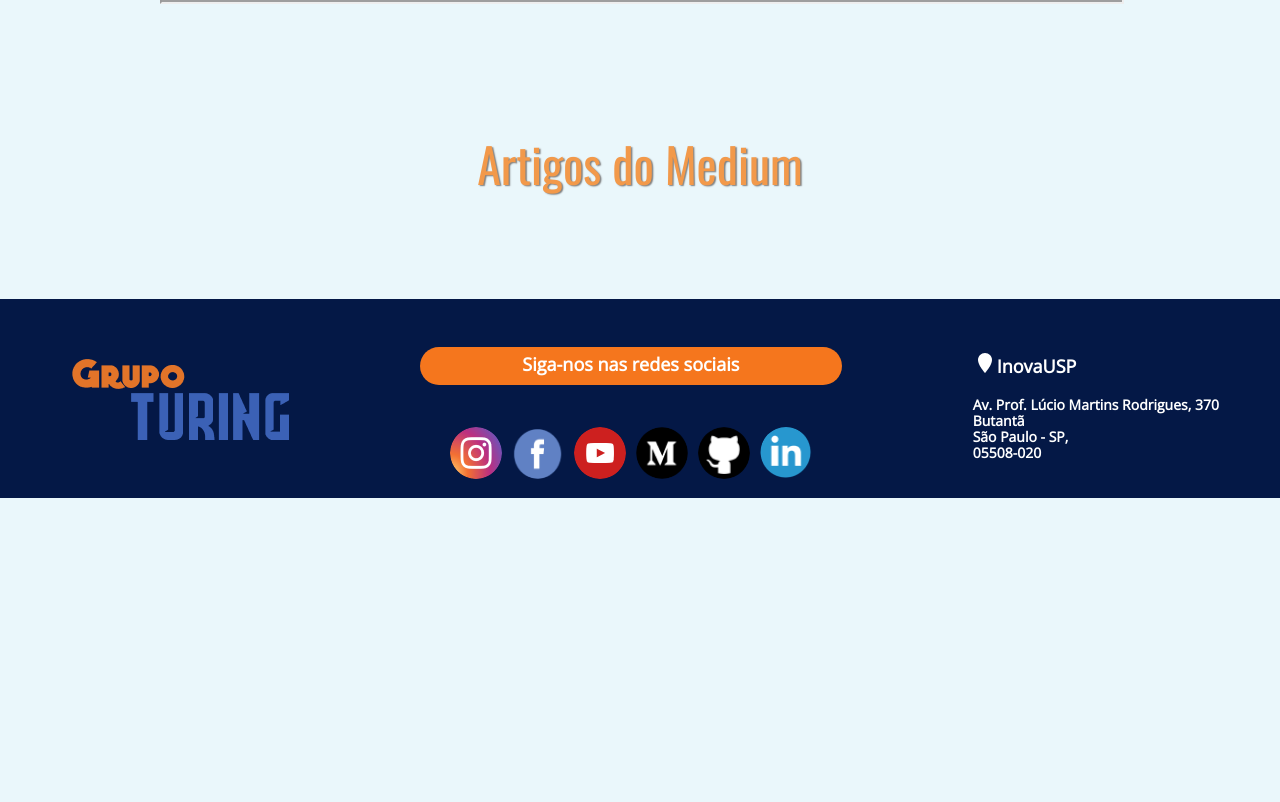
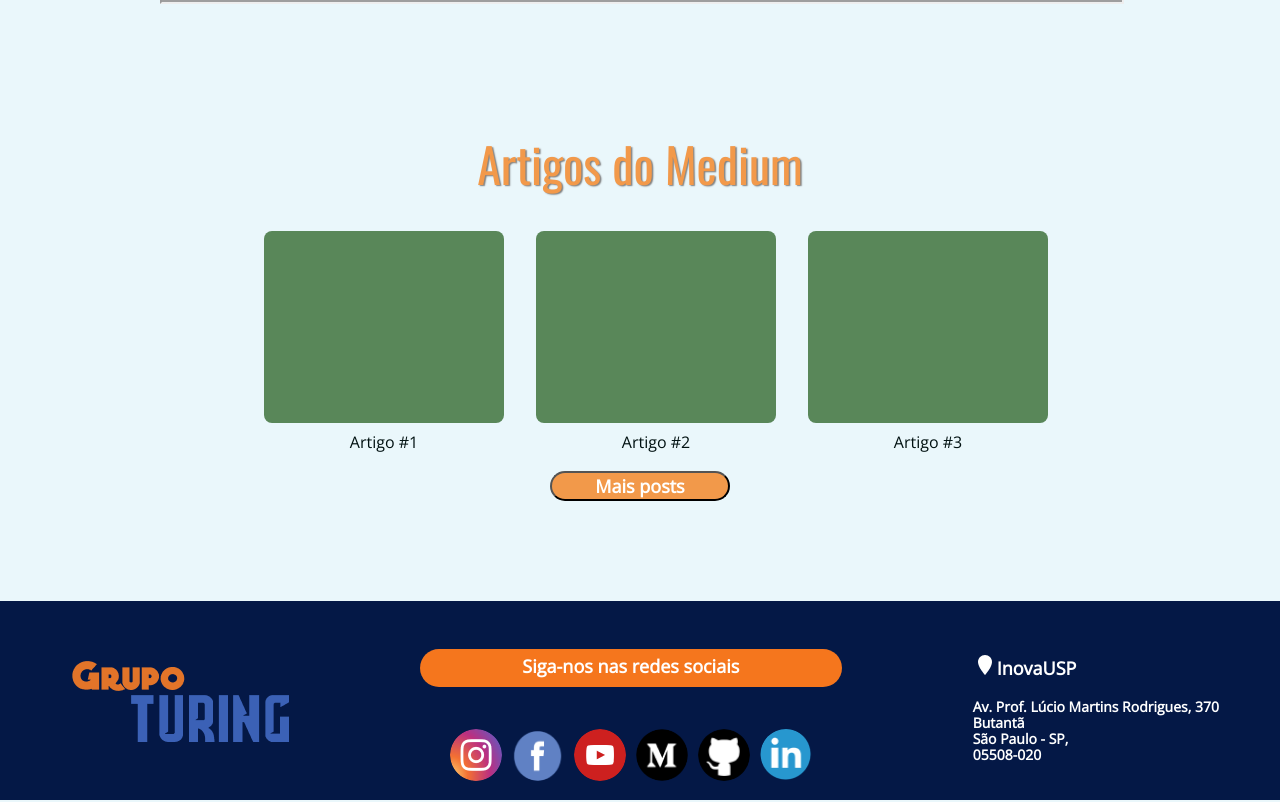
Before and after one commit to turing-usp/Site-do-Turing, a React (Create React App) app in the folder frontend/: page /LearnAI in a window 1280 px wide. Shown: the part 1012-1814 px from the top of the page. Before the commit the page ends 1512 px from the top, so only its background shows below. Built offline with nearby package versions, Linux system fonts and the light colour scheme; grey boxes are pictures that could not be loaded.

Commit message:
medium template

```diff
--- a/frontend/src/pages/LearnAI/index.js
+++ b/frontend/src/pages/LearnAI/index.js
@@ -27,7 +27,32 @@ export default function LearnAI () {
                 </div>
                 <div class="medium">
                     <span class="titulo_arvore">Artigos do Medium</span>
+                    <div class="medium_posts">
+                        <div class="post">
+                            <div class="medium_pic">
+                            </div>
+                            <div class="medium_title">
+                                Artigo #1
+                            </div>
+                        </div>
+                        <div class="post">
+                            <div class="medium_pic">
+                            </div>
+                            <div class="medium_title">
+                                Artigo #2
+                            </div>
+                        </div>
+                        <div class="post">
+                            <div class="medium_pic">
+                            </div>
+                            <div class="medium_title">
+                                Artigo #3
+                            </div>
+                        </div>
+                    </div>
+                    <button class="moreposts">Mais posts</button>
                 </div>
+
                     <Rodape />
         </div>
     );
--- a/frontend/src/pages/LearnAI/styles.css
+++ b/frontend/src/pages/LearnAI/styles.css
@@ -43,3 +43,43 @@
     display: flex;
     flex-direction: column;
 }
+
+.medium_posts{
+    margin-top: 2em;
+    display: flex;
+    margin-left: auto;
+    margin-right: auto;
+}
+.post{
+    text-align: center;
+    display: flex;
+    flex-direction: column;
+    margin-left: 2em;
+}
+
+.medium_pic{
+    border-radius: 0.5em;
+    height: 12em;
+    width: 15em;
+    background-color: #598759;
+}
+
+.medium_title{
+    margin-top: 0.5em;
+    color: #001111;
+    font-family: Open Sans;
+}
+
+.moreposts{
+    margin-top: 1em;
+    background-color: #F2994A;
+    color: #ffffff;
+    text-align: center;
+    width: 10em;
+    font-size: large;
+    font-weight: bold;
+    font-family: Open Sans;
+    border-radius: 1em;
+    margin-left: auto;
+    margin-right: auto;
+}
```
